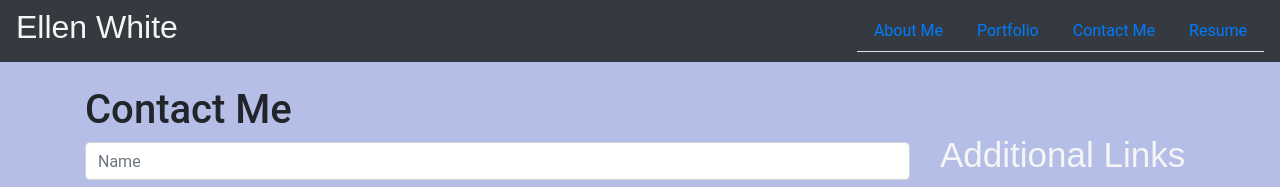
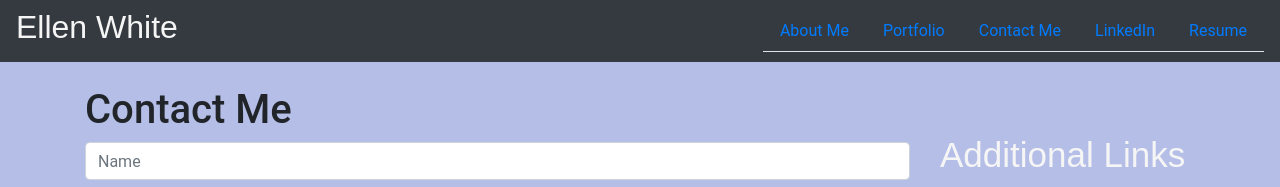
Before and after one commit to evwhite2/EllenVWhite-Profile, a plain HTML site: page contact-index.html in a window 1280 px wide. Shown: the top 187 px of the page. Drawn offline with nearby package versions, Linux system fonts and the light colour scheme.

Commit message:
adding LinkedIn Profile link to Nav Bar

```diff
--- a/contact-index.html
+++ b/contact-index.html
@@ -29,6 +29,9 @@
                             </li>
                             <li class="nav-item">
                                 <a class="nav-link" href="./contact-index.html">Contact Me</a>
+                            </li>
+                            <li class="nav-item">
+                                <a class="nav-link" href="https://www.linkedin.com/in/ellen-white-a4699498/" target="_blank">LinkedIn</a>
                             </li>
                             <li class="nav-item">
                                <a class="nav-link"  href="./assets/EllenVWhiteResume2019- fancy.pdf" target="_blank">Resume</a>
```
Also changed, not shown: index.html (+3 -0 lines), portfolio-index.html (+3 -0 lines).
